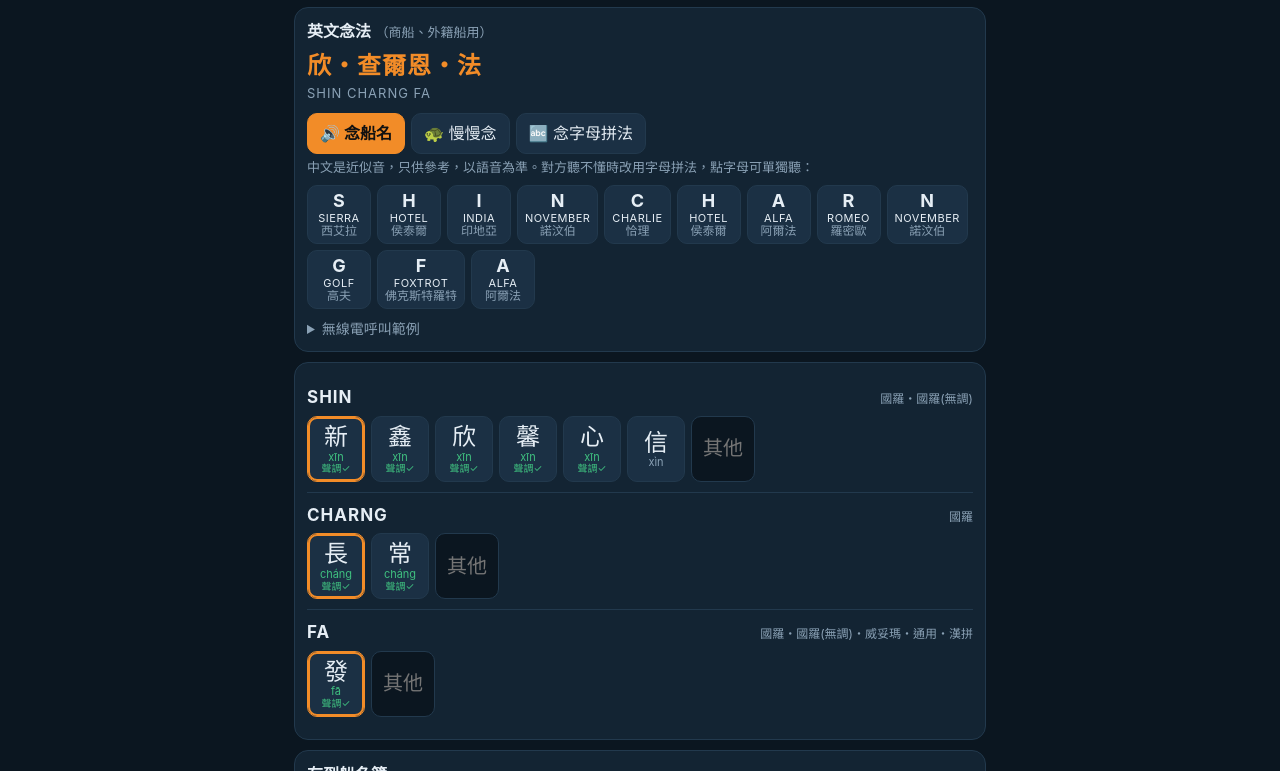
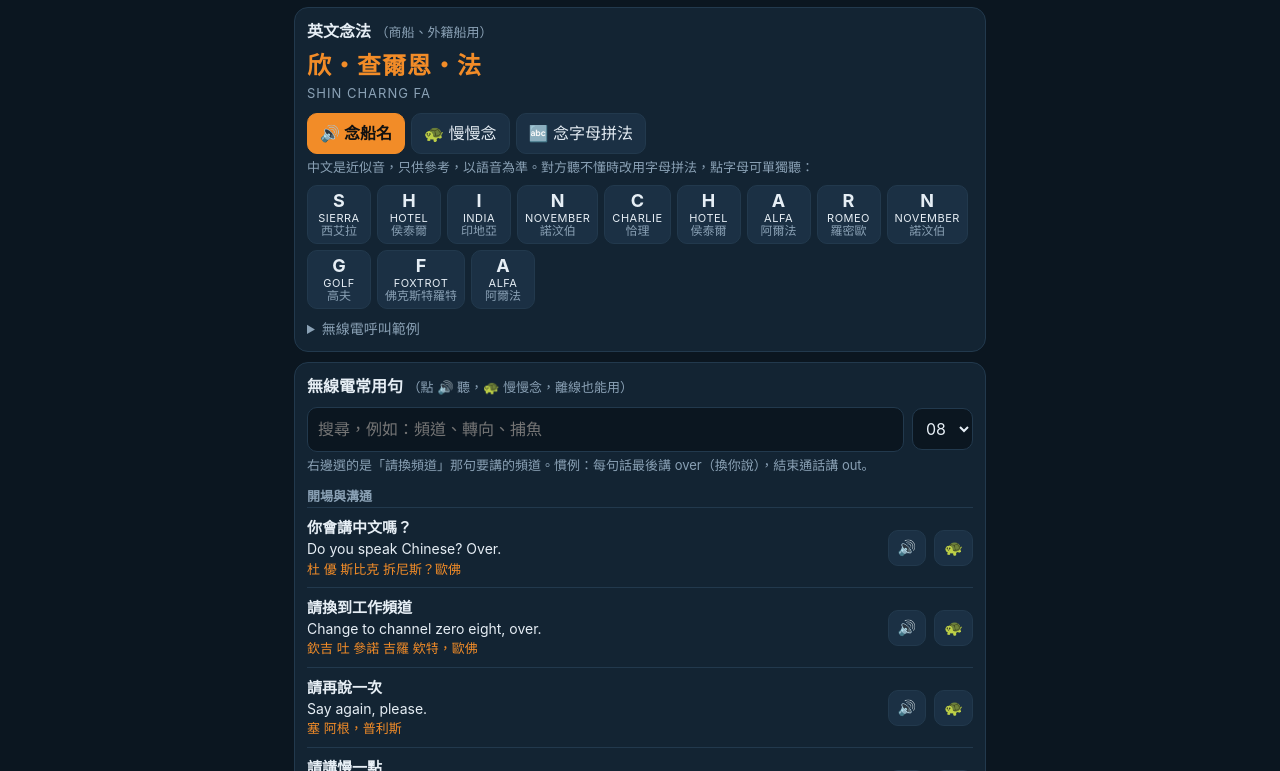
Before and after one commit to KAI-666831/shipname, a plain HTML site: page index.html in a window 1280 px wide. Shown: the part 329-1100 px from the top of the page. Drawn offline with Linux system fonts and the light colour scheme.

Commit message:
新增無線電常用句（中英對照、中文近似音、語音朗讀、頻道選擇），v5
Co-Authored-By: Claude Opus 5.5 <noreply@anthropic.com>
Claude-Session: https://claude.ai/code/session_01Nz8f1W6PH8phftLxujN5tK

```diff
--- a/index.html
+++ b/index.html
@@ -65,13 +65,17 @@ td{border-top:1px solid var(--line);padding:4px 6px}
 .nato{display:flex;flex-wrap:wrap;gap:6px;margin-top:8px}
 .n{min-width:64px;padding:5px 7px;line-height:1.15;text-align:center}
 .n .l{font-size:18px;font-weight:700}.n .w{font-size:11px;letter-spacing:.5px}.n .p{font-size:12px;color:var(--mut)}
+.ph{border-top:1px solid var(--line);padding:9px 0;display:flex;gap:8px;align-items:center}
+.ph .t{flex:1;min-width:0}.ph .m{font-size:15px;font-weight:600}.ph .e{font-size:14px}.ph .z{font-size:13px;color:var(--acc)}
+.ph button{padding:6px 9px;font-size:15px}
+.cat{margin:12px 0 2px;font-size:13px;color:var(--mut);font-weight:600}
 .radio{background:var(--bg);border:1px solid var(--line);border-radius:10px;padding:8px 10px;margin-top:8px}
 .radio .e{font-size:15px}.radio .z{font-size:14px;color:var(--acc);margin-top:3px}
 </style>
 </head>
 <body>
 <header>
-  <h1>船名分析 <span style="font-size:11px;color:var(--mut)">v4</span></h1>
+  <h1>船名分析 <span style="font-size:11px;color:var(--mut)">v5</span></h1>
   <span id="net" class="pill">檢查中</span>
   <button id="nightBtn" title="夜間紅光">🌙</button>
 </header>
@@ -110,6 +114,19 @@ td{border-top:1px solid var(--line);padding:4px 6px}
       <div class="radio"><div class="e" id="radioEn"></div><div class="z" id="radioZh"></div></div>
       <div class="btns"><button id="radioBtn">🔊 念呼叫</button><button id="radioSlow">🐢 慢慢念</button></div>
     </details>
+  </div>
+
+
+  <div class="card" id="phCard">
+    <b>無線電常用句</b> <span class="muted">（點 🔊 聽，🐢 慢慢念，離線也能用）</span>
+    <div class="row" style="margin-top:8px">
+      <input id="phq" placeholder="搜尋，例如：頻道、轉向、捕魚">
+      <select id="ch" style="font:inherit;background:var(--bg);color:var(--tx);border:1px solid var(--line);border-radius:10px;padding:9px">
+        <option>06</option><option selected>08</option><option>10</option><option>12</option><option>13</option><option>67</option><option>69</option><option>72</option><option>73</option><option>77</option>
+      </select>
+    </div>
+    <div class="muted" style="margin-top:4px">右邊選的是「請換頻道」那句要講的頻道。慣例：每句話最後講 over（換你說），結束通話講 out。</div>
+    <div id="phList"></div>
   </div>
 
   <div class="card" id="syls"></div>
@@ -393,6 +410,76 @@ function renderSay(){
   $('#radioZh').textContent = `${nzh}，${nzh}，利斯伊斯 ${mzh}，${mzh}，歐佛。`;
 }
 
+
+// ---------- 無線電常用句 ----------
+const PHRASES = [
+ ['開場與溝通', [
+  ['你會講中文嗎？','Do you speak Chinese? Over.','杜 優 斯比克 拆尼斯？歐佛'],
+  ['請換到工作頻道','Change to channel {CH}, over.','欽吉 吐 參諾 {CHZ}，歐佛'],
+  ['請再說一次','Say again, please.','塞 阿根，普利斯'],
+  ['請講慢一點','Please speak slowly.','普利斯 斯比克 斯洛利'],
+  ['收到，了解','Received, understood.','瑞西夫德，安德斯圖德'],
+  ['是／對','Yes.','耶斯'],
+  ['不是／不對','No.','諾'],
+  ['換你說（每句結尾）','Over.','歐佛'],
+  ['通話結束','Out.','奧特'],
+ ]],
+ ['會船與避讓', [
+  ['你們打算怎麼走？','What are your intentions? Over.','瓦特 阿 優爾 因坦遜斯？歐佛'],
+  ['你正朝我開過來，有碰撞危險','You are on a collision course with me.','優 阿 安 欸 克利真 寇斯 威斯 密'],
+  ['左舷對左舷通過','I will pass you port to port.','艾 威爾 帕斯 優 波特 吐 波特'],
+  ['右舷對右舷通過','I will pass you starboard to starboard.','艾 威爾 帕斯 優 斯塔伯德 吐 斯塔伯德'],
+  ['我往右轉','I am altering my course to starboard.','艾 安 歐特林 麥 寇斯 吐 斯塔伯德'],
+  ['我往左轉','I am altering my course to port.','艾 安 歐特林 麥 寇斯 吐 波特'],
+  ['我正在減速','I am reducing speed.','艾 安 瑞丟辛 斯匹德'],
+  ['我停俥','I am stopping my engine.','艾 安 斯塔平 麥 恩真'],
+  ['請保持航向航速','Please keep your course and speed.','普利斯 基普 優爾 寇斯 安 斯匹德'],
+  ['請你往右轉','Please alter your course to starboard.','普利斯 歐特 優爾 寇斯 吐 斯塔伯德'],
+  ['請避開我','Please keep clear of me.','普利斯 基普 克利爾 歐夫 密'],
+ ]],
+ ['捕魚與作業', [
+  ['我在捕魚','I am fishing.','艾 安 費辛'],
+  ['我的漁具在水裡','My fishing gear is in the water.','麥 費辛 吉爾 依斯 因 德 沃特'],
+  ['我行動受限，無法避讓','I am restricted in my ability to manoeuvre.','艾 安 瑞斯崔克提德 因 麥 阿比利蒂 吐 馬努佛'],
+  ['我是警戒船','I am a guard vessel.','艾 安 欸 加德 維索'],
+  ['前方有調查作業，請避開','Survey operation ahead. Please keep clear.','瑟維 歐珀瑞遜 阿黑德。普利斯 基普 克利爾'],
+  ['請與我保持一浬距離','Please keep one nautical mile away from me.','普利斯 基普 萬 諾提考 麥爾 阿威 佛朗 密'],
+  ['謝謝合作','Thank you for your cooperation.','桑球 佛 優爾 扣阿珀瑞遜'],
+ ]],
+ ['緊急', [
+  ['我需要協助','I need assistance.','艾 尼德 阿西斯坦斯'],
+  ['你需要協助嗎？','Do you need assistance? Over.','杜 優 尼德 阿西斯坦斯？歐佛'],
+  ['有人落水','Man overboard.','曼 歐佛波德'],
+  ['我的主機故障','I have engine failure.','艾 海夫 恩真 費留爾'],
+  ['我的船在進水','I am taking water.','艾 安 泰金 沃特'],
+ ]],
+];
+function chFill(t){ const c = $('#ch').value;
+  return t.replace('{CH}', c.split('').map(d => DIGIT[d][0].toLowerCase()).join(' '))
+          .replace('{CHZ}', c.split('').map(d => DIGIT[d][1]).join(' ')); }
+function renderPhrases(){
+  const f = $('#phq').value.trim().toLowerCase(), box = $('#phList'); box.innerHTML = '';
+  let n = 0;
+  PHRASES.forEach(([cat, list]) => {
+    const rows = list.filter(r => !f || (r[0] + r[1] + r[2]).toLowerCase().includes(f));
+    if(!rows.length) return;
+    const h = document.createElement('div'); h.className = 'cat'; h.textContent = cat; box.appendChild(h);
+    rows.forEach(([m, e, z]) => {
+      const d = document.createElement('div'); d.className = 'ph'; n++;
+      d.innerHTML = '<div class="t"><div class="m"></div><div class="e"></div><div class="z"></div></div><button>🔊</button><button>🐢</button>';
+      const en = chFill(e);
+      d.querySelector('.m').textContent = m; d.querySelector('.e').textContent = en; d.querySelector('.z').textContent = chFill(z);
+      const [b1, b2] = d.querySelectorAll('button');
+      b1.onclick = () => speak(en, 0.85); b2.onclick = () => speak(en, 0.55);
+      box.appendChild(d);
+    });
+  });
+  if(!n) box.innerHTML = '<div class="muted" style="padding-top:8px">沒有符合的句子</div>';
+}
+$('#phq').oninput = renderPhrases;
+$('#ch').onchange = () => { store.set('ch', $('#ch').value); renderPhrases(); };
+$('#ch').value = store.get('ch', '08');
+
 // ---------- book ----------
 function renderBook(){
   const f = $('#bq').value.trim().toUpperCase(), box = $('#book'); box.innerHTML = '';
@@ -468,7 +555,7 @@ $('#radioSlow').onclick = () => speak(radioText($('#q').value), 0.55);
 $('#myShip').value = store.get('myship', '');
 $('#myShip').oninput = () => { store.set('myship', $('#myShip').value); renderSay(); };
 $('#q').value = store.get('lastq', 'SHIN CHARNG FA');
-run(); renderBook();
+run(); renderBook(); renderPhrases();
 </script>
 </body>
 </html>
--- a/sw.js
+++ b/sw.js
@@ -1,4 +1,4 @@
-const CACHE = 'shipname-v4';
+const CACHE = 'shipname-v5';
 const FILES = ['./', 'index.html', 'dict.js', 'manifest.json', 'icon-180.png', 'icon-192.png', 'icon-512.png'];
 self.addEventListener('install', e => {
   e.waitUntil(caches.open(CACHE).then(c => c.addAll(FILES.map(f => new Request(f, {cache: 'reload'})))).then(() => self.skipWaiting()));
```
